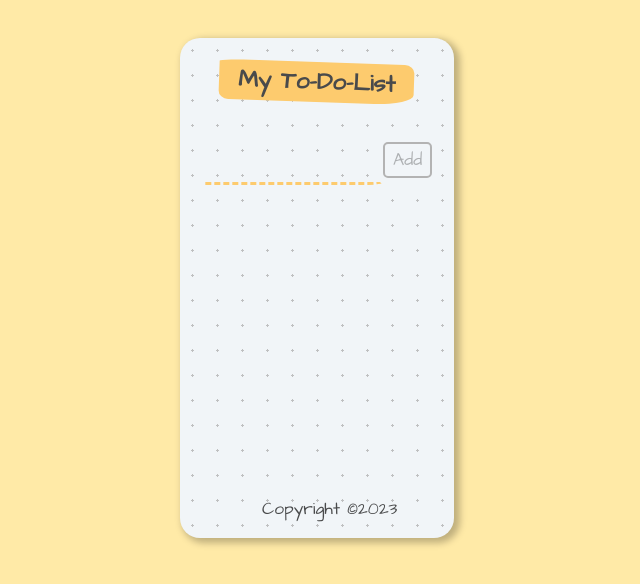
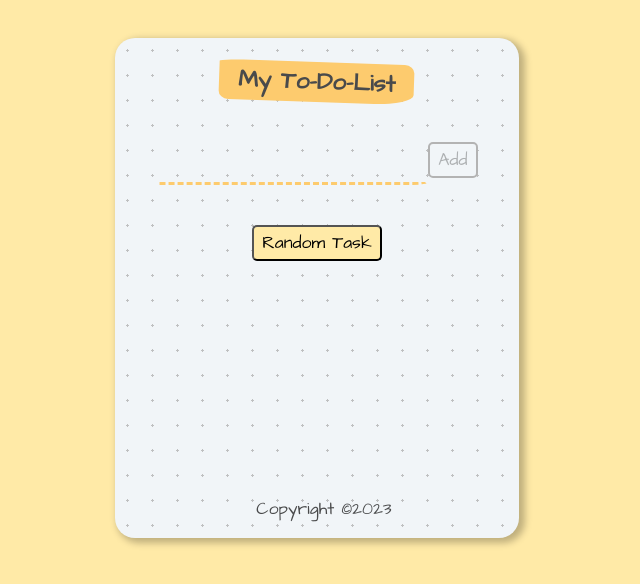
Before and after one commit to AdolfoJrV/cprg010-to-do-list, a React (Create React App) app: page / in a window 1280 px wide. Shown: the top 584 px of the page, without its empty margins (323-963 px from the left). Built offline with nearby package versions, Linux system fonts and the light colour scheme.

Commit message:
Added random task generator for Lab3 PartB

```diff
--- a/public/styles.css
+++ b/public/styles.css
@@ -88,7 +88,7 @@ ul {
 p {
   position: absolute;
   bottom: 0;
-  left: 30%;
+  left: 35%;
   font-size: smaller;
 }
 
--- a/src/components/InputArea.jsx
+++ b/src/components/InputArea.jsx
@@ -1,9 +1,35 @@
-import React, { useState } from "react";
+import React, { useState, useEffect } from "react";
 
 function InputArea(props) {
   const [newItem, setNewItem] = useState("");
   const [isButtonDisabled, setIsButtonDisabled] = useState(true);
   const [alertMessage, setAlertMessage] = useState("");
+  const [randomTasks, setRandomTasks] = useState(null);
+
+  useEffect(() => {
+    async function fetchData() {
+      let response;
+      try {
+        response = await fetch("/data/tasks.json");
+        const data = await response.json();
+        setRandomTasks(data);
+      } catch (error) {
+        console.error("Error fetching data:", error);
+      }
+    }
+    fetchData();
+  }, []);
+
+  function createRandomTask() {
+    const taskList = randomTasks.tasks;
+    const randomIndex = (Math.random() * (taskList.length - 1)).toFixed(0);
+    const randomTask = taskList[randomIndex];
+    setNewItem(randomTask);
+    inputRef.current.value = randomTask;
+    inputRef.current.focus();
+  }
+
+  const inputRef = React.createRef();
 
   function handleChange(e) {
     const newValue = e.target.value;
@@ -33,6 +59,7 @@ function InputArea(props) {
     <>
       <div className="form">
         <input
+          ref={inputRef}
           value={newItem}
           onChange={handleChange}
           onKeyDown={handleKeyPress}
@@ -47,6 +74,7 @@ function InputArea(props) {
         >
           Add
         </button>
+        <button type="button" onClick={createRandomTask}>Random Task</button>
       </div>
       <div className="alert-message">
         <span>{alertMessage}</span>
```
